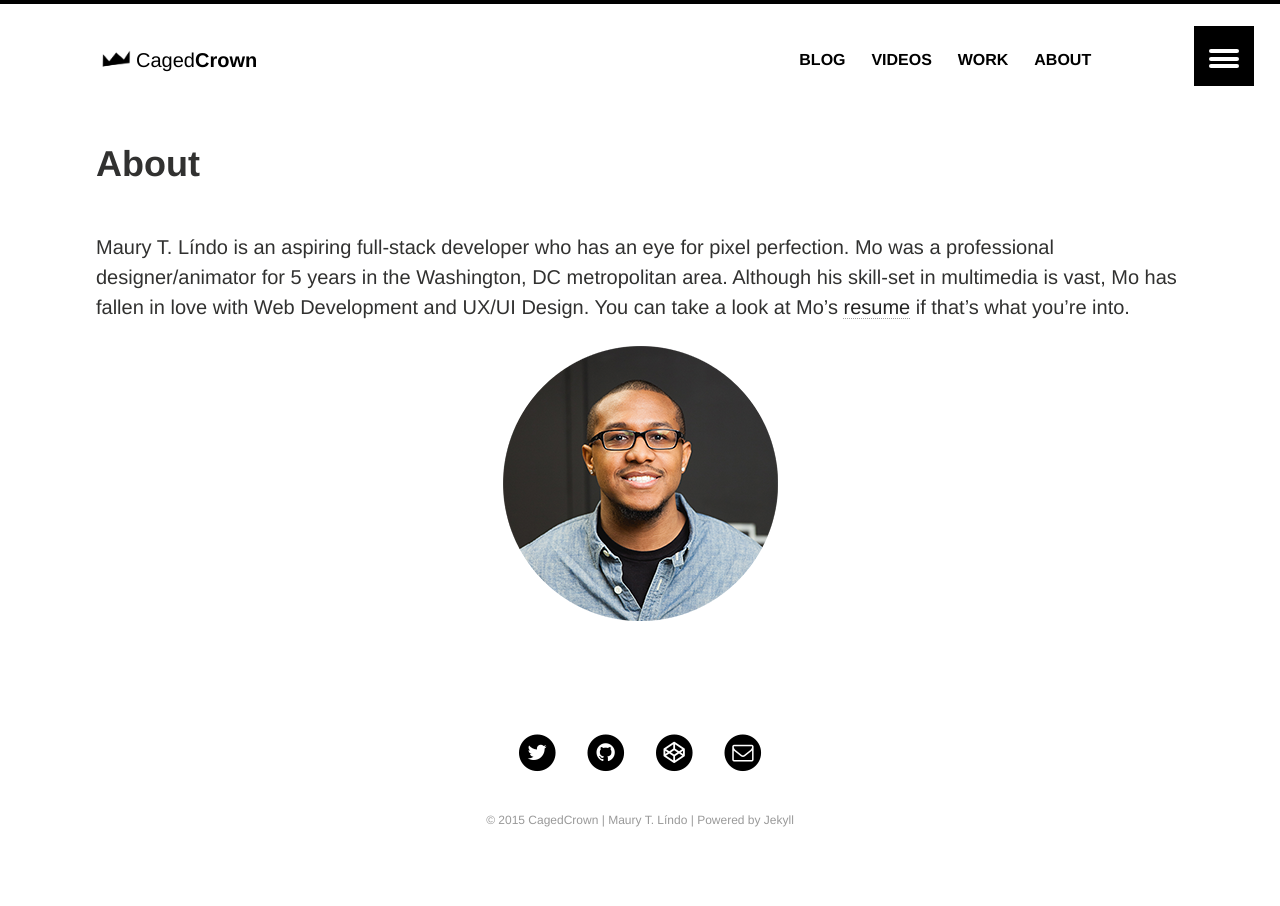
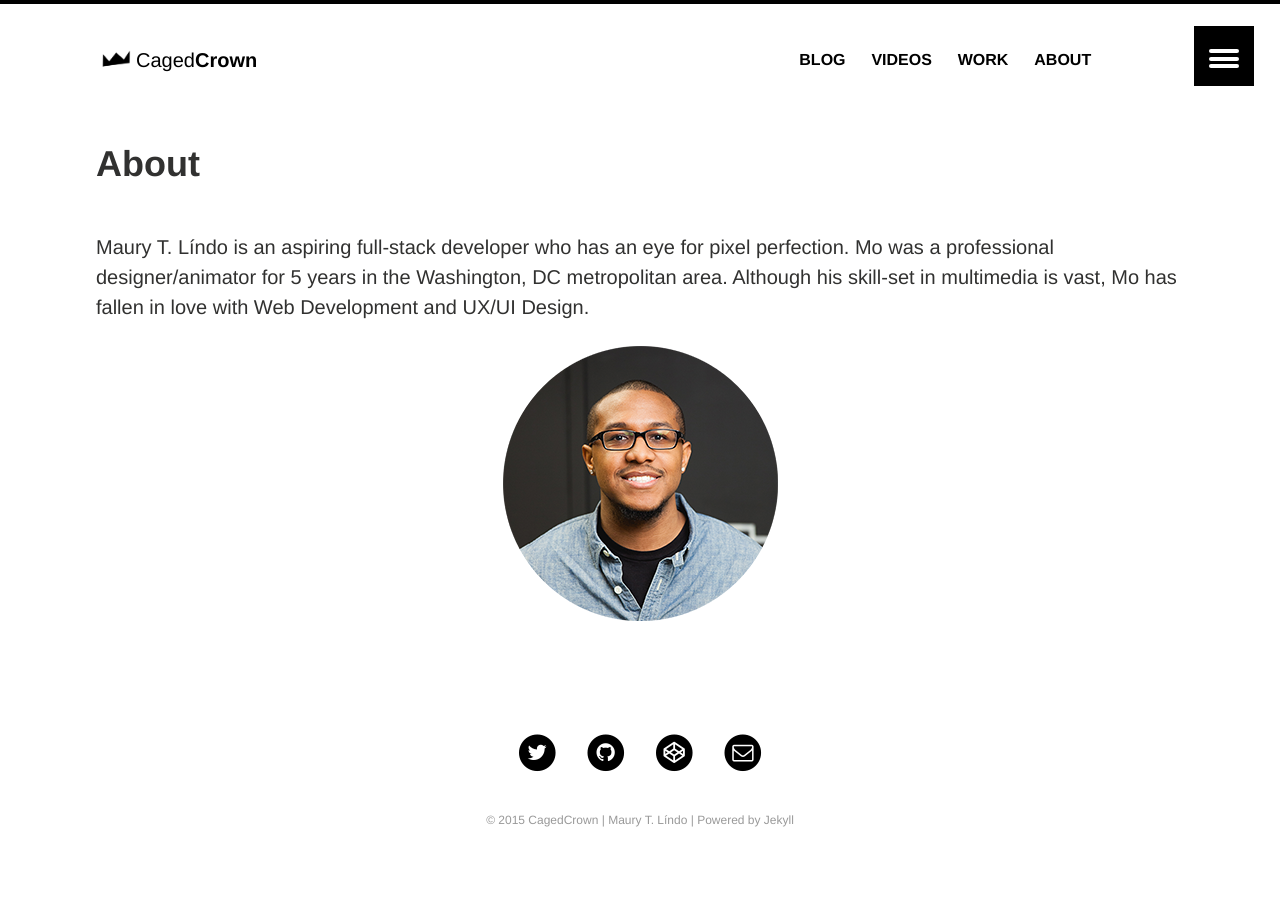
Before and after one commit to cagedcrown/cagedcrown.github.io, a Jekyll site: the page built from about/index.md, in a window 1280 px wide. Built offline with Jekyll 4.4.1, drawn with Linux system fonts in a browser that asks for light colours.

Commit message:
removed resume link

```diff
--- a/about/index.md
+++ b/about/index.md
@@ -11,7 +11,7 @@
   thumb:
 ---
 
-Maury T. Líndo is an aspiring full-stack developer who has an eye for pixel perfection. Mo was a professional designer/animator for 5 years in the Washington, DC metropolitan area. Although his skill-set in multimedia is vast, Mo has fallen in love with Web Development and UX/UI Design. You can take a look at Mo's [resume]({{ cagedcrown.com }}/pdf/lindo_resume_2015.pdf) if that's what you're into.
+Maury T. Líndo is an aspiring full-stack developer who has an eye for pixel perfection. Mo was a professional designer/animator for 5 years in the Washington, DC metropolitan area. Although his skill-set in multimedia is vast, Mo has fallen in love with Web Development and UX/UI Design.
 
 <div class="about-me-profile-img">
 <img src="../../images/mo_headshot_circle.png">
```
